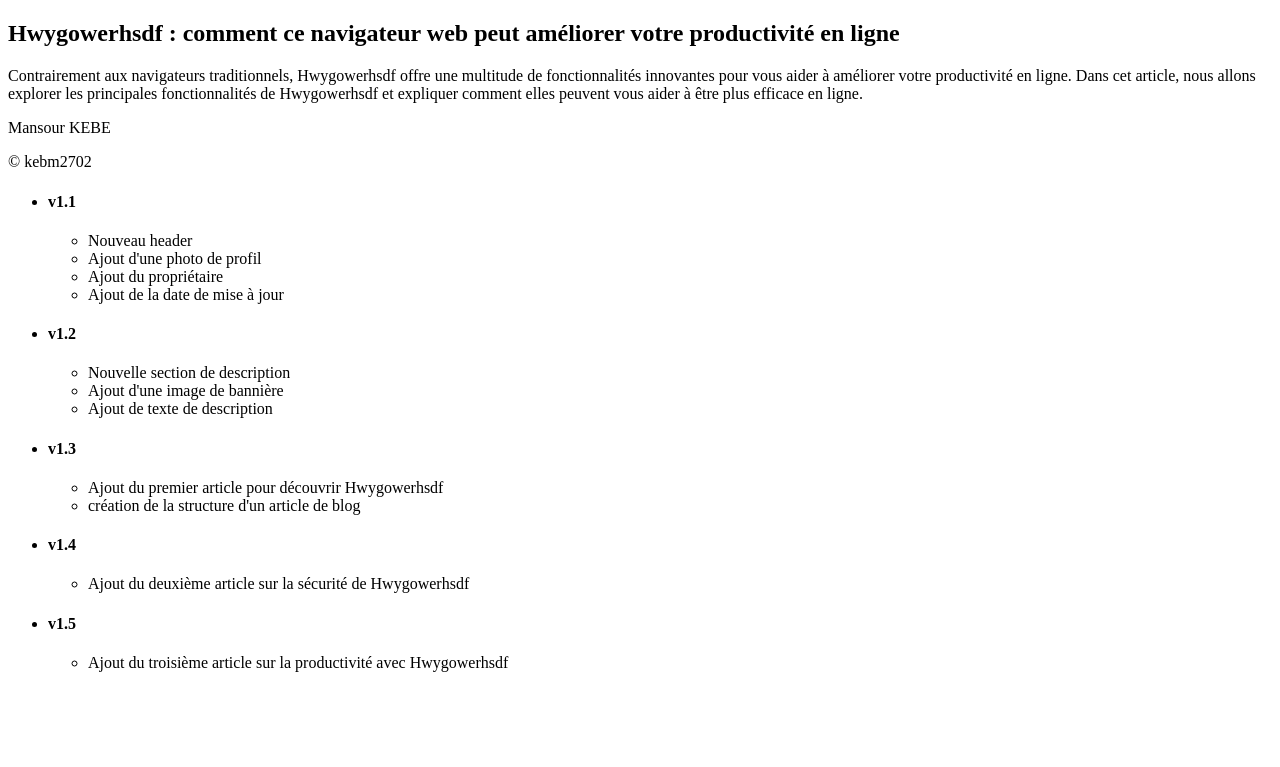
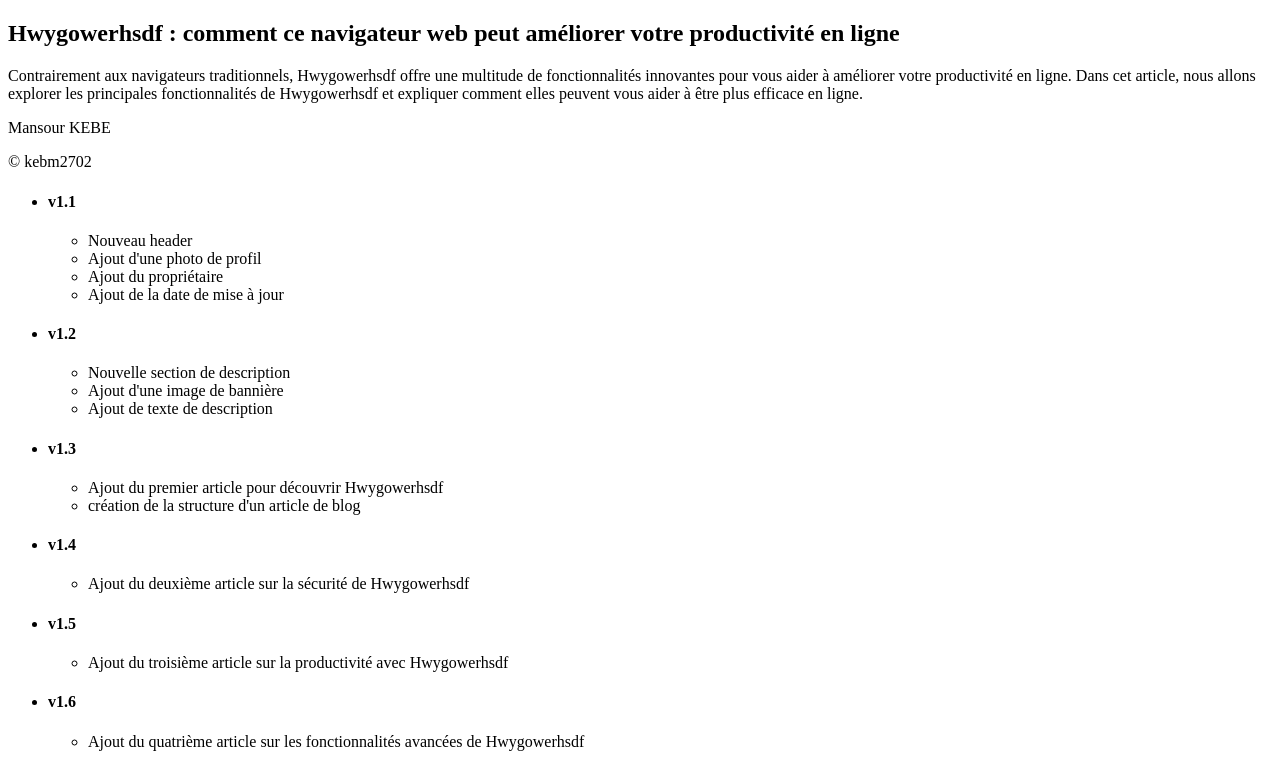
Before and after one commit to KillerObee/hwygowerhsdf, a plain HTML site: page index.html in a window 1280 px wide. Shown: the part 2665-3432 px from the top of the page. Before the commit the page ends 3353 px from the top, so only its background shows below. Drawn offline with Linux system fonts and the light colour scheme.

Commit message:
v1.6 quatrieme article

```diff
--- a/index.html
+++ b/index.html
@@ -92,6 +92,14 @@
                 </ul>
             </div>
         </li>
+        <li>
+            <div>
+                <h4>v1.6</h4>
+                <ul>
+                    <li>Ajout du quatrième article sur les fonctionnalités avancées de Hwygowerhsdf</li>
+                </ul>
+            </div>
+        </li>
     </ul>
 </body>
 </html>
```
Also changed, not shown: 1 other file.
